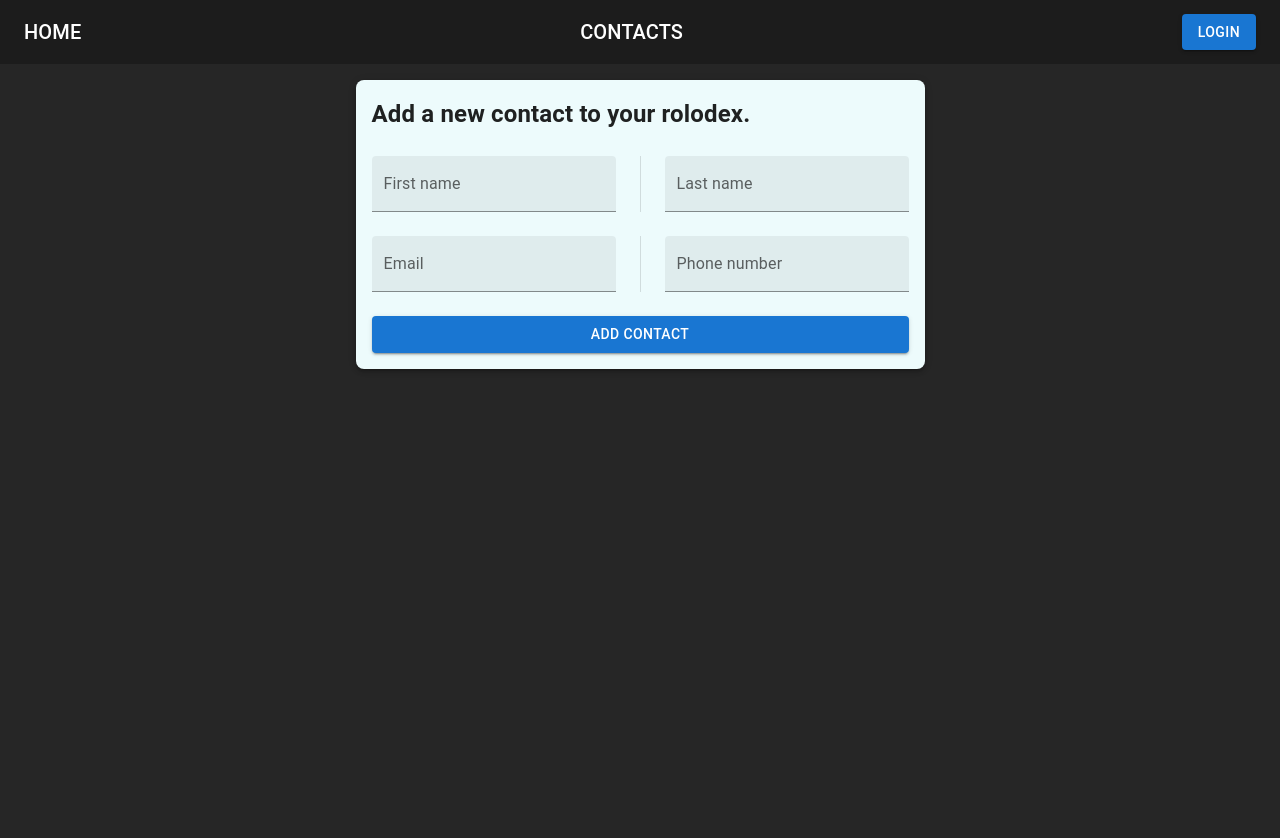
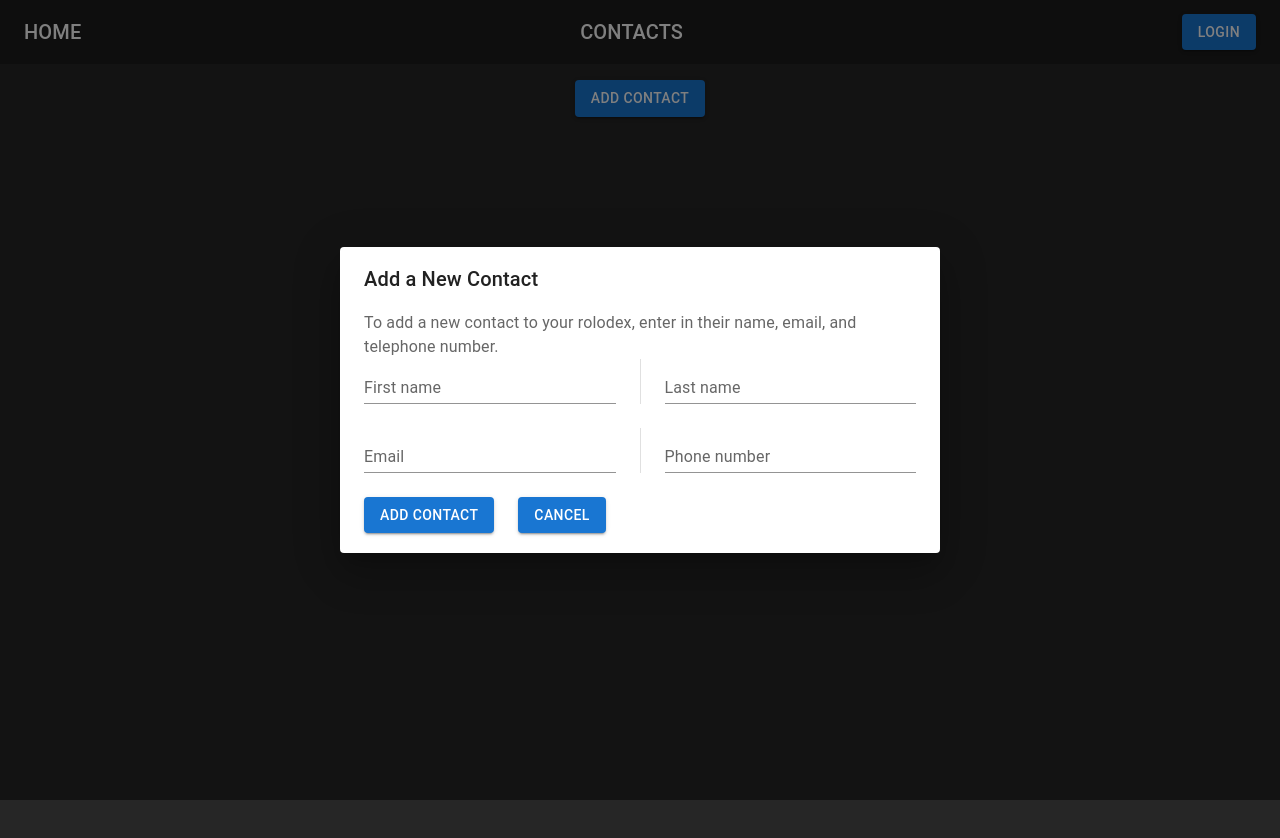
Before and after one commit to judahhigh/contacts-frontend, a React (Create React App) app: page /contacts in a window 1280 px wide. Both pictures are taken after a click on the button "ADD CONTACT". Shown: the top 838 px of the page. Built offline with nearby package versions, Linux system fonts and the light colour scheme.

Commit message:
Refactored the add contact component as a form dialog since this makes more sense for a compact contacts page.

```diff
--- a/src/api/contacts-apis.tsx
+++ b/src/api/contacts-apis.tsx
@@ -5,5 +5,6 @@ export default function persistContact(contact: Contact): boolean {
   // The backend will
   // 1. check if the contact already exists based on supplied information
   // 2. if the contact is unique, it will attempt to persist it, otherwise it will fail
+  console.log(contact);
   return false;
 }
--- a/src/components/AddContactForm.tsx
+++ /dev/null
@@ -1,114 +0,0 @@
-import * as React from "react";
-import { useState, ChangeEvent } from "react";
-import { TextField } from "@mui/material";
-import Stack from "@mui/material/Stack";
-import Button from "@mui/material/Button";
-import Divider from "@mui/material/Divider";
-import Paper from "@mui/material/Paper";
-import Box from "@mui/material/Box";
-
-import initContact from "../entities";
-import persistContact from "../api/contacts-apis";
-
-function AddContactForm() {
-  const [contact, setContact] = useState(initContact());
-
-  function handleContactChange(e: ChangeEvent<HTMLInputElement>) {
-    console.log(e.target.value);
-    let id: string = e.target.id;
-    if (id === "first-name") {
-      setContact((contact) => ({
-        ...contact,
-        firstName: e.target.value,
-      }));
-    } else if (id === "last-name") {
-      setContact((contact) => ({
-        ...contact,
-        lastName: e.target.value,
-      }));
-    } else if (id === "email") {
-      setContact((contact) => ({
-        ...contact,
-        email: e.target.value,
-      }));
-    } else if (id === "phone-number") {
-      setContact((contact) => ({
-        ...contact,
-        tel: e.target.value,
-      }));
-    }
-  }
-
-  function handleAddContact(e: any) {
-    e.preventDefault();
-    persistContact(contact);
-  }
-
-  return (
-    <Box sx={{ p: 2 }}>
-      <Paper
-        sx={{ p: 2, borderRadius: 2, bgcolor: "#edfbfc", maxWidth: "600px" }}
-        elevation={3}
-      >
-        <form onSubmit={handleAddContact}>
-          <Stack spacing={3}>
-            <h2>Add a new contact to your rolodex.</h2>
-            <Stack
-              direction="row"
-              spacing={3}
-              divider={<Divider orientation="vertical" flexItem />}
-            >
-              <TextField
-                id="first-name"
-                type="text"
-                margin="normal"
-                fullWidth
-                variant="filled"
-                label="First name"
-                onChange={handleContactChange}
-              />
-              <TextField
-                id="last-name"
-                type="text"
-                margin="normal"
-                fullWidth
-                variant="filled"
-                label="Last name"
-                onChange={handleContactChange}
-              />
-            </Stack>
-            <Stack
-              direction="row"
-              spacing={3}
-              divider={<Divider orientation="vertical" flexItem />}
-            >
-              <TextField
-                id="email"
-                type="email"
-                margin="normal"
-                fullWidth
-                variant="filled"
-                label="Email"
-                onChange={handleContactChange}
-              />
-              <TextField
-                id="tel"
-                type="text"
-                margin="normal"
-                fullWidth
-                variant="filled"
-                label="Phone number"
-                onChange={handleContactChange}
-              />
-            </Stack>
-            <Button variant="contained" type="submit">
-              Add Contact
-            </Button>
-          </Stack>
-        </form>
-      </Paper>
-    </Box>
-  );
-}
-
-export default AddContactForm;
--- /dev/null
+++ b/src/components/AddContactFormDialog.tsx
@@ -0,0 +1,205 @@
+import * as React from "react";
+import { useState, ChangeEvent } from "react";
+import { TextField } from "@mui/material";
+import Stack from "@mui/material/Stack";
+import Button from "@mui/material/Button";
+import Divider from "@mui/material/Divider";
+
+import Dialog from "@mui/material/Dialog";
+import DialogTitle from "@mui/material/DialogTitle";
+import DialogActions from "@mui/material/DialogActions";
+import DialogContent from "@mui/material/DialogContent";
+import DialogContentText from "@mui/material/DialogContentText";
+
+import initContact from "../entities";
+import persistContact from "../api/contacts-apis";
+
+function AddContactFormDialog() {
+  const [contact, setContact] = useState(initContact());
+  const [open, setOpen] = React.useState(false);
+
+  const handleClickOpen = () => {
+    setOpen(true);
+  };
+
+  const handleClose = () => {
+    setOpen(false);
+  };
+
+  function handleContactChange(e: ChangeEvent<HTMLInputElement>) {
+    console.log(e.target.value);
+    let id: string = e.target.id;
+    if (id === "first-name") {
+      setContact((contact) => ({
+        ...contact,
+        firstName: e.target.value,
+      }));
+    } else if (id === "last-name") {
+      setContact((contact) => ({
+        ...contact,
+        lastName: e.target.value,
+      }));
+    } else if (id === "email") {
+      setContact((contact) => ({
+        ...contact,
+        email: e.target.value,
+      }));
+    } else if (id === "tel") {
+      setContact((contact) => ({
+        ...contact,
+        tel: e.target.value,
+      }));
+    }
+  }
+
+  function handleAddContact(e: any) {
+    e.preventDefault();
+    persistContact(contact);
+    handleClose();
+  }
+
+  return (
+    <div>
+      <Button variant="contained" onClick={handleClickOpen}>
+        Add contact
+      </Button>
+      <Dialog open={open} onClose={handleClose}>
+        <DialogTitle>Add a New Contact</DialogTitle>
+        <DialogContent>
+          <DialogContentText>
+            To add a new contact to your rolodex, enter in their name, email,
+            and telephone number.
+          </DialogContentText>
+          <form onSubmit={handleAddContact}>
+            <Stack spacing={3}>
+              <Stack
+                direction="row"
+                spacing={3}
+                divider={<Divider orientation="vertical" flexItem />}
+              >
+                <TextField
+                  id="first-name"
+                  type="text"
+                  margin="normal"
+                  fullWidth
+                  variant="standard"
+                  label="First name"
+                  size="small"
+                  onChange={handleContactChange}
+                />
+                <TextField
+                  id="last-name"
+                  type="text"
+                  margin="normal"
+                  fullWidth
+                  variant="standard"
+                  label="Last name"
+                  size="small"
+                  onChange={handleContactChange}
+                />
+              </Stack>
+              <Stack
+                direction="row"
+                spacing={3}
+                divider={<Divider orientation="vertical" flexItem />}
+              >
+                <TextField
+                  id="email"
+                  type="email"
+                  margin="normal"
+                  fullWidth
+                  variant="standard"
+                  label="Email"
+                  size="small"
+                  onChange={handleContactChange}
+                />
+                <TextField
+                  id="tel"
+                  type="text"
+                  margin="normal"
+                  fullWidth
+                  variant="standard"
+                  label="Phone number"
+                  size="small"
+                  onChange={handleContactChange}
+                />
+              </Stack>
+              <Stack
+                direction="row"
+                sx={{ justifyContent: "flex-start" }}
+                spacing={3}
+              >
+                <Button variant="contained" type="submit">
+                  Add Contact
+                </Button>
+                <Button variant="contained" onClick={handleClose}>
+                  Cancel
+                </Button>
+              </Stack>
+            </Stack>
+          </form>
+        </DialogContent>
+      </Dialog>
+    </div>
+    // <Paper sx={{ p: 2, borderRadius: 2, bgcolor: "#ffffff" }} elevation={3}>
+    //   <form onSubmit={handleAddContact}>
+    //     <Stack spacing={3}>
+    //       <h2>Add a new contact to your rolodex.</h2>
+    //       <Stack
+    //         direction="row"
+    //         spacing={3}
+    //         divider={<Divider orientation="vertical" flexItem />}
+    //       >
+    //         <TextField
+    //           id="first-name"
+    //           type="text"
+    //           margin="normal"
+    //           fullWidth
+    //           variant="filled"
+    //           label="First name"
+    //           onChange={handleContactChange}
+    //         />
+    //         <TextField
+    //           id="last-name"
+    //           type="text"
+    //           margin="normal"
+    //           fullWidth
+    //           variant="filled"
+    //           label="Last name"
+    //           onChange={handleContactChange}
+    //         />
+    //       </Stack>
+    //       <Stack
+    //         direction="row"
+    //         spacing={3}
+    //         divider={<Divider orientation="vertical" flexItem />}
+    //       >
+    //         <TextField
+    //           id="email"
+    //           type="email"
+    //           margin="normal"
+    //           fullWidth
+    //           variant="filled"
+    //           label="Email"
+    //           onChange={handleContactChange}
+    //         />
+    //         <TextField
+    //           id="tel"
+    //           type="text"
+    //           margin="normal"
+    //           fullWidth
+    //           variant="filled"
+    //           label="Phone number"
+    //           onChange={handleContactChange}
+    //         />
+    //       </Stack>
+    //       <Button variant="contained" type="submit">
+    //         Add Contact
+    //       </Button>
+    //     </Stack>
+    //   </form>
+    // </Paper>
+  );
+}
+
+export default AddContactFormDialog;
--- a/src/routes/Contacts.tsx
+++ b/src/routes/Contacts.tsx
@@ -2,9 +2,11 @@ import * as React from "react";
 import CssBaseline from "@mui/material/CssBaseline";
 import Box from "@mui/material/Box";
 import Container from "@mui/material/Container";
+import Stack from "@mui/material/Stack";
+import Button from "@mui/material/Button";
 
 import NavBar from "../components/NavBar";
-import AddContactForm from "../components/AddContactForm";
+import AddContactFormDialog from "../components/AddContactFormDialog";
 
 function Contacts() {
   return (
@@ -20,7 +22,9 @@ function Contacts() {
             justifyContent: "center",
           }}
         >
-          <AddContactForm></AddContactForm>
+          <Stack spacing={3} sx={{ p: 2, maxWidth: "600px" }}>
+            <AddContactFormDialog></AddContactFormDialog>
+          </Stack>
         </Box>
       </Container>
     </React.Fragment>
```
